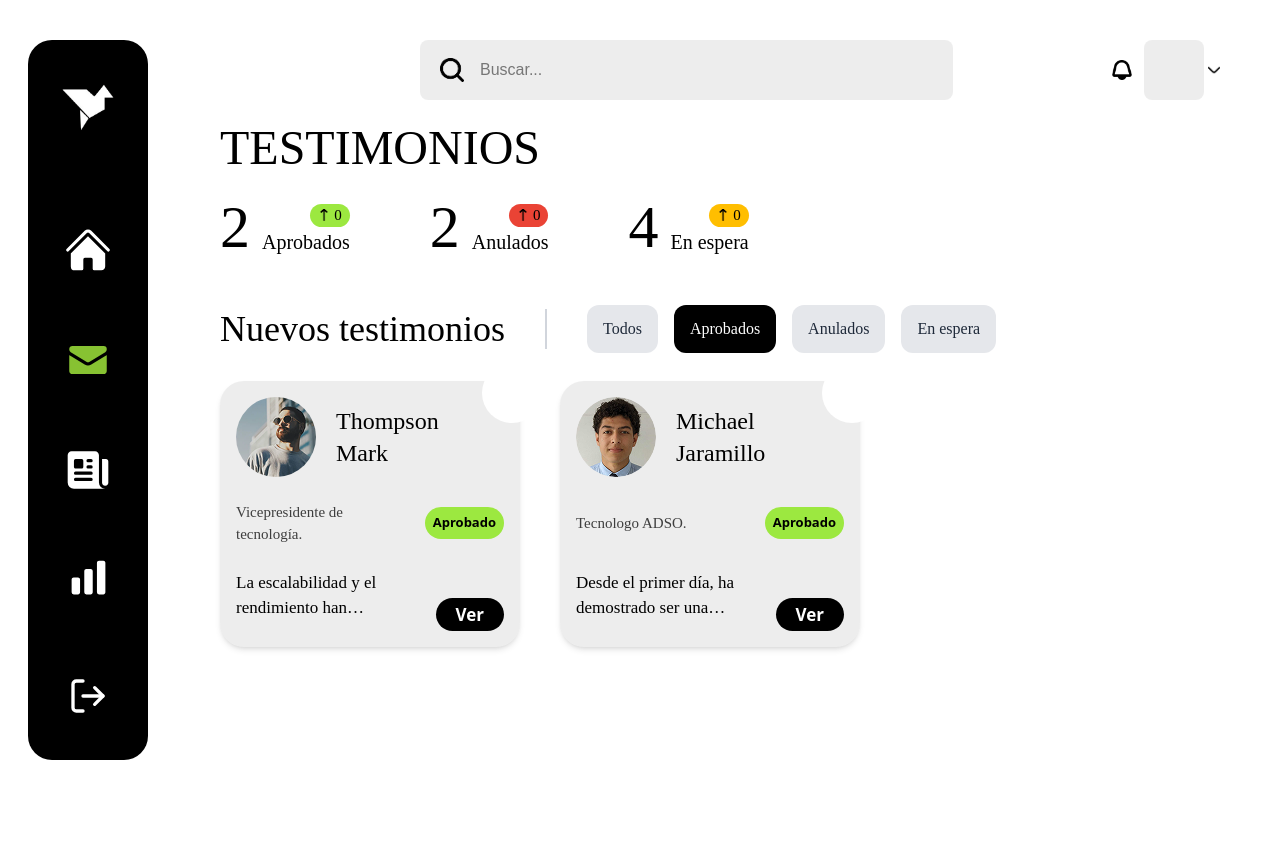
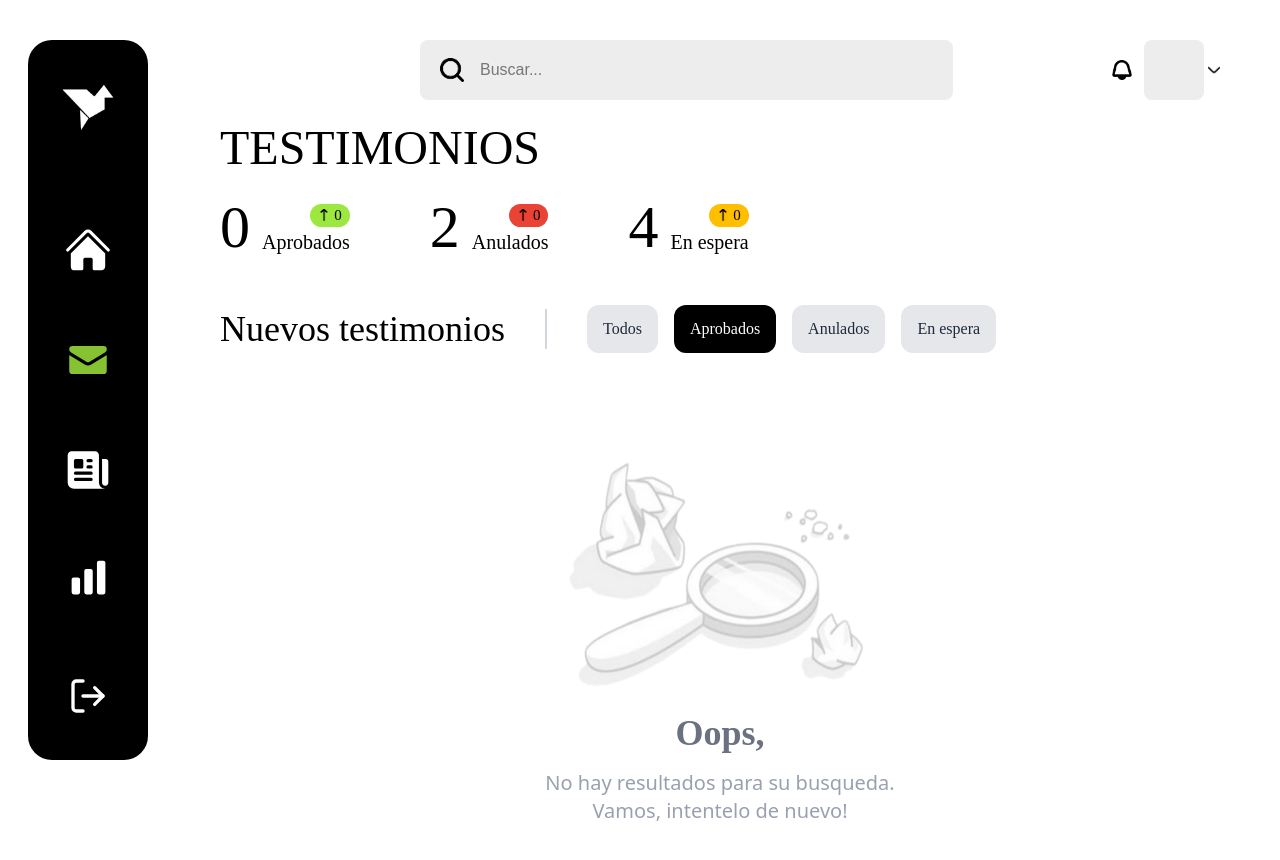
Before and after one commit to Juan-Lozano-M/GODPROYECTO, a React (Vite) app: page /testimonials in a window 1280 px wide. Both pictures are taken after a click on the button "Aprobados". Shown: the top 860 px of the page. Before the commit the page ends 800 px from the top, so only its background shows below. Built offline with nearby package versions, Linux system fonts and the light colour scheme; a web font is replaced by a local one.

Commit message:
Mensaje no hay testimonios actualizado

```diff
--- a/src/pages/Admin/Testimonial.jsx
+++ b/src/pages/Admin/Testimonial.jsx
@@ -14,7 +14,7 @@ import imageTestimonial4 from "../../assets/images/imageTestimonial4.png";
 import imageTestimonial5 from "../../assets/images/imageTestimonial5.png";
 import imageTestimonial6 from "../../assets/images/imageTestimonial6.png";
 import imageTestimonial7 from "../../assets/images/imageTestimonial7.png";
-
+import iconNotResult from "../../assets/icons/iconNotResult.png";
 import filtroTestimonial from "../../assets/icons/filtroTestimonial.png";
 import flechaTestimonialArriba from "../../assets/icons/flechaTestimonialArriba.png";
 import flechaTestimonialAbajo from "../../assets/icons/flechaTestimonialAbajo.png";
@@ -25,7 +25,7 @@ function Testimonials() {
   const [isFiltroModalOpen, setIsFiltroModalOpen] = useState(false); // <- Estado modal de filtros
 
   const [testimonios, setTestimonios] = useState([
-    {
+/*     {
       id: 1,
       name: "Thompson Mark",
       position: "Vicepresidente de tecnología.",
@@ -34,7 +34,7 @@ function Testimonials() {
       imageUrl: imageTestimonial1,
       titulo: 'Buena experiencia tecnica.',
       comment: 'La escalabilidad y el rendimiento han cambiado las reglas del juego para nuestra organización. Altamente recomendado para cualquier negocio en crecimiento.'
-    },
+    }, */
     {
       id: 2,
       name: "James Kim",
@@ -75,7 +75,7 @@ function Testimonials() {
       titulo: 'Limitada en métricas avanzadas.',
       comment: "La implementación fue sencilla y sin errores graves. No obstante, encontramos limitaciones en cuanto a personalización y métricas detalladas que son críticas para nosotros.",
     },
-    {
+/*     {
       id: 6,
       name: "Michael Jaramillo",
       position: "Tecnologo ADSO.",
@@ -84,7 +84,7 @@ function Testimonials() {
       imageUrl: imageTestimonial6,
       titulo: 'Satisfacción total desde el inicio.',
       comment: "Desde el primer día, ha demostrado ser una herramienta funcional y estable. La implementación fue rápida y la respuesta del equipo técnico ha sido excelente. Muy satisfechos con el resultado.",
-    },
+    }, */
     {
       id: 7,
       name: "Martin Motta",
@@ -241,11 +241,22 @@ function Testimonials() {
         </div>
       </div>
 
-      <div className="flex flex-wrap justify-start  gap-6 sm:gap-7 lg:gap-10 w-full mt-5">
+      <div className="flex flex-wrap justify-start gap-6 sm:gap-7 lg:gap-10 w-full mt-5">
         {testimoniosFiltrados.length === 0 ? (
-          <p className="text-xl font-adlam text-gray-500 italic bg-yellow-100 p-4 rounded-lg shadow-md">
-            No hay testimonios disponibles para este filtro.
-          </p>
+
+          // Mensaje de "No hay testimonios" si no hay resultados
+          <div className="flex justify-center sm:mt-15 ml-auto mr-auto items-center flex-col gap-4 text-xl text-gray-500 p-4">
+            <div>
+              <img src={iconNotResult} className="h-25 w-35 sm:h-60 sm:w-80" alt="Imagen de no resultados" />
+            </div>
+            <div className="text-center font-bold font-adlam text-2xl sm:text-4xl">
+              Oops,
+            </div>
+            <div className="w-70 sm:w-90 text-gray-400 text-center font-light text-lg sm:text-xl font-quicksand">
+              No hay resultados para su busqueda. Vamos, intentelo de nuevo!
+            </div>
+          </div>
+
         ) : (
           testimoniosFiltrados.map((t) => (
             <FeedbackCard
```
Also changed, not shown: src/assets/icons/iconNotResult.png (added).
